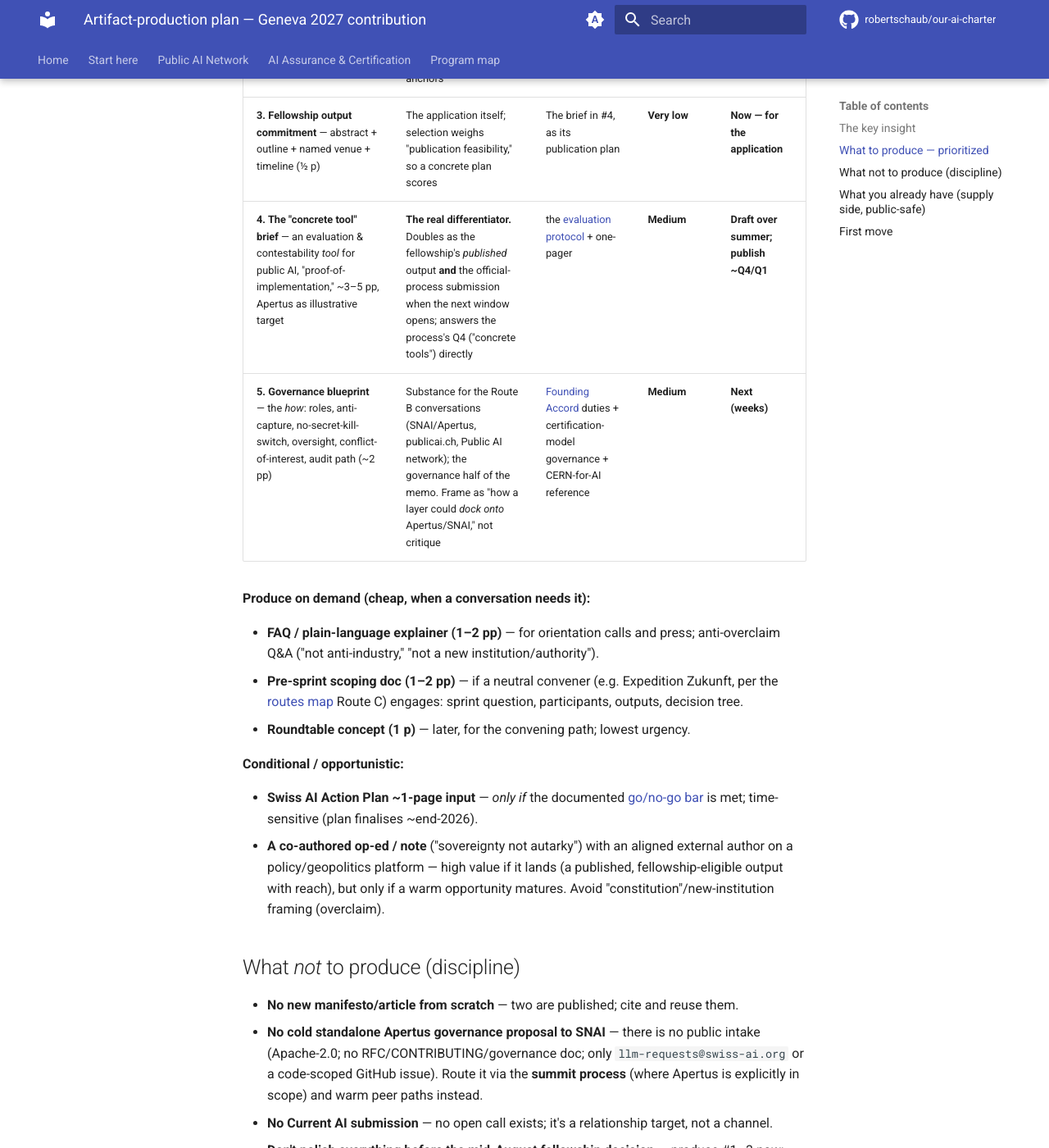
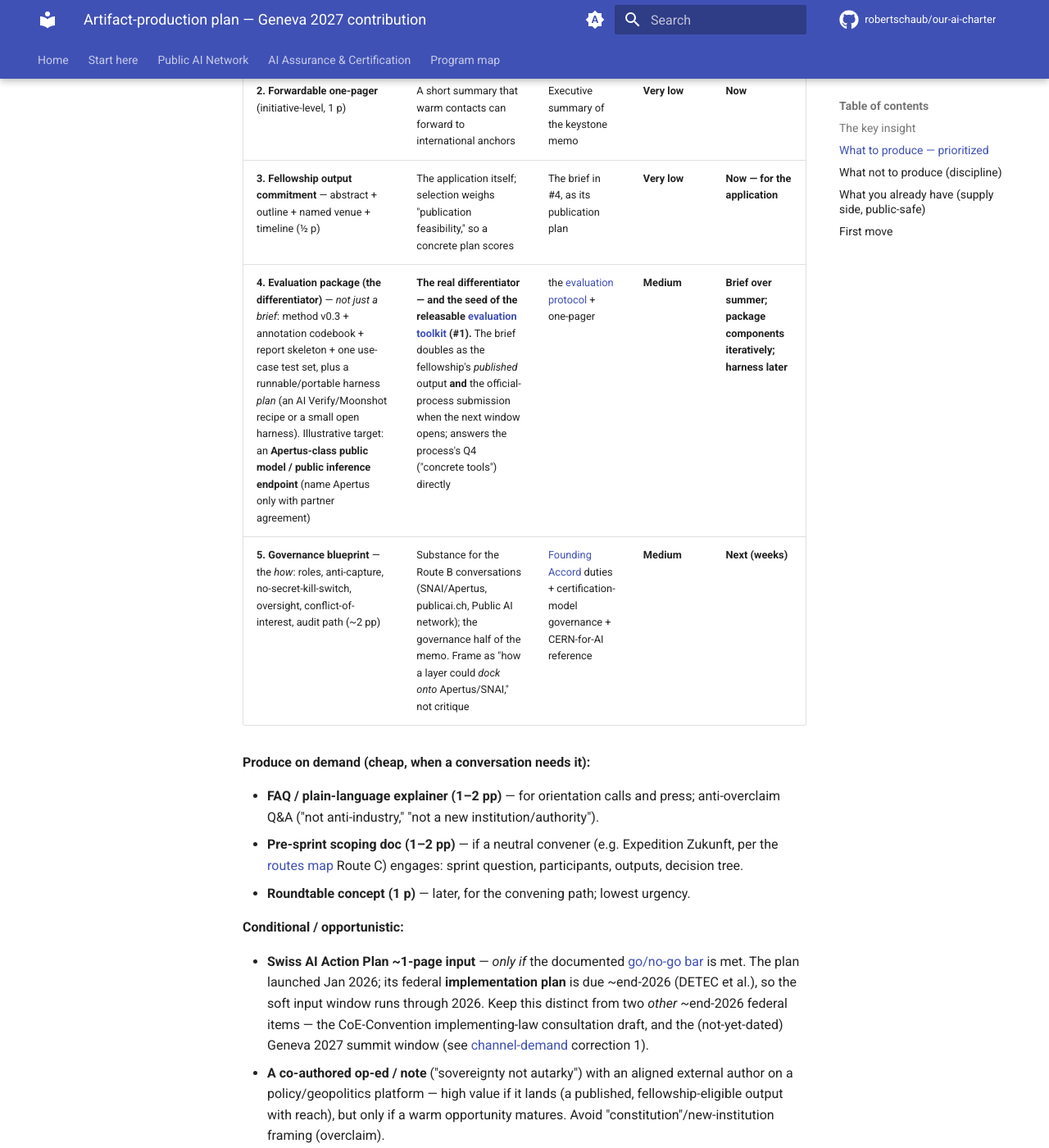
Before and after one commit to robertschaub/our-ai-charter, an MkDocs documentation site: the page built from docs/wip/artifact-production-plan.md, in a window 1280 px wide and 1400 px high, scrolled down 1131 px. Shown: the whole window at 82% size. Built offline with MkDocs 1.6.1 and Material for MkDocs 9.7.7, drawn with Linux system fonts in a browser that asks for light colours; plug-ins that fetch from the network failed and are left out; comment, search, counter and statistics services are not loaded; some of the changed text lies outside the part shown.

Commit message:
docs(wip): sharpen roadmap and production plan per grounded review
- reframe production-plan #4 from a "tool brief" to an evaluation package
  (method + codebook + report skeleton + test set + harness plan), linked
  to the releasable toolkit in the roadmap
- pair the service charter with the openness/accountability card as one
  adoptable template
- replace the ambiguous "MVP register" wording (confusable with a public
  registry) with "MVP mode" / "start small"
- hedge "Apertus" to "Apertus-class public model / inference endpoint"
  (name Apertus only with partner agreement)
- correct the Swiss AI Action Plan "~end-2026" timing: real implementation
  -plan milestone, but distinct from the CoE implementing-law consultation
  and the not-yet-dated Geneva 2027 summit window
- add an explicit bridge between the inputs plan and the end-products roadmap

Co-Authored-By: Claude Opus 4.8 <noreply@anthropic.com>

```diff
--- a/docs/wip/artifact-production-plan.md
+++ b/docs/wip/artifact-production-plan.md
@@ -1,6 +1,6 @@
 # Artifact-production plan — Geneva 2027 contribution
 
-*Working notes — 2026-06-25 · WIP / DISCUSSION · public-safe.* Companion: [geneva-2027-channel-demand.md](geneva-2027-channel-demand.md) (the demand side) and the curated [fellowship note](../Public%20AI%20Network/Strategy/geneva-2027-swissnex-fellowship.md).
+*Working notes — 2026-06-25 · WIP / DISCUSSION · public-safe.* Companion: [geneva-2027-channel-demand.md](geneva-2027-channel-demand.md) (the demand side) and the curated [fellowship note](../Public%20AI%20Network/Strategy/geneva-2027-swissnex-fellowship.md). This note plans **inputs** for Geneva / the fellowship; for the **durable end-products** that input work seeds — the evaluation package, service charter + card, report index, procurement clause — see [final-artifacts-roadmap.md](final-artifacts-roadmap.md).
 
 ## The key insight
 
@@ -17,7 +17,7 @@ The demand side is specific. The official Geneva 2027 process asks contributors
 | **1. Keystone memo** — "Geneva 2027 Public AI Governance & Evidence Package" (~2–3 pp): problem → governance blueprint + one evaluation pilot + roundtable + pre-sprint → the ask → honest status | The fellowship-application backbone; the spine for every downstream route | [non-paper](../Public%20AI%20Network/Outreach/non-paper.en.md) + [initiation-strategy](../Public%20AI%20Network/Strategy/initiation-strategy.md) + [protocol one-pager](../AI%20Assurance%20and%20Certification/Protocol/one-pager.md) + [routes map](../Public%20AI%20Network/Strategy/geneva-2027-options.md) | **Low** (assemble) | **Now — before 12 Jul** |
 | **2. Forwardable one-pager** (initiative-level, 1 p) | A short summary that warm contacts can forward to international anchors | Executive summary of the keystone memo | **Very low** | **Now** |
 | **3. Fellowship output commitment** — abstract + outline + named venue + timeline (½ p) | The application itself; selection weighs "publication feasibility," so a concrete plan scores | The brief in #4, as its publication plan | **Very low** | **Now — for the application** |
-| **4. The "concrete tool" brief** — an evaluation & contestability *tool* for public AI, "proof-of-implementation," ~3–5 pp, Apertus as illustrative target | **The real differentiator.** Doubles as the fellowship's *published* output **and** the official-process submission when the next window opens; answers the process's Q4 ("concrete tools") directly | the [evaluation protocol](../AI%20Assurance%20and%20Certification/Protocol/grounding-faithfulness-and-contestability.md) + one-pager | **Medium** | **Draft over summer; publish ~Q4/Q1** |
+| **4. Evaluation package (the differentiator)** — *not just a brief*: method v0.3 + annotation codebook + report skeleton + one use-case test set, plus a runnable/portable harness *plan* (an AI Verify/Moonshot recipe or a small open harness). Illustrative target: an **Apertus-class public model / public inference endpoint** (name Apertus only with partner agreement) | **The real differentiator — and the seed of the releasable [evaluation toolkit](final-artifacts-roadmap.md) (#1).** The brief doubles as the fellowship's *published* output **and** the official-process submission when the next window opens; answers the process's Q4 ("concrete tools") directly | the [evaluation protocol](../AI%20Assurance%20and%20Certification/Protocol/grounding-faithfulness-and-contestability.md) + one-pager | **Medium** | **Brief over summer; package components iteratively; harness later** |
 | **5. Governance blueprint** — the *how*: roles, anti-capture, no-secret-kill-switch, oversight, conflict-of-interest, audit path (~2 pp) | Substance for the Route B conversations (SNAI/Apertus, publicai.ch, Public AI network); the governance half of the memo. Frame as "how a layer could *dock onto* Apertus/SNAI," not critique | [Founding Accord](../AI%20Assurance%20and%20Certification/Framework/founding-accord.md) duties + certification-model governance + CERN-for-AI reference | **Medium** | **Next (weeks)** |
 
 **Produce on demand (cheap, when a conversation needs it):**
@@ -28,7 +28,7 @@ The demand side is specific. The official Geneva 2027 process asks contributors
 
 **Conditional / opportunistic:**
 
-- **Swiss AI Action Plan ~1-page input** — *only if* the documented [go/no-go bar](../Public%20AI%20Network/Strategy/swiss-action-plan-contribution.md) is met; time-sensitive (plan finalises ~end-2026).
+- **Swiss AI Action Plan ~1-page input** — *only if* the documented [go/no-go bar](../Public%20AI%20Network/Strategy/swiss-action-plan-contribution.md) is met. The plan launched Jan 2026; its federal **implementation plan** is due ~end-2026 (DETEC et al.), so the soft input window runs through 2026. Keep this distinct from two *other* ~end-2026 federal items — the CoE-Convention implementing-law consultation draft, and the (not-yet-dated) Geneva 2027 summit window (see [channel-demand](geneva-2027-channel-demand.md) correction 1).
 - **A co-authored op-ed / note** ("sovereignty not autarky") with an aligned external author on a policy/geopolitics platform — high value if it lands (a published, fellowship-eligible output with reach), but only if a warm opportunity matures. Avoid "constitution"/new-institution framing (overclaim).
 
 ## What *not* to produce (discipline)
```
Also changed, not shown: other parts of docs/wip/artifact-production-plan.md (+2 -2 lines), docs/wip/final-artifacts-roadmap.md (+4 -4 lines).
